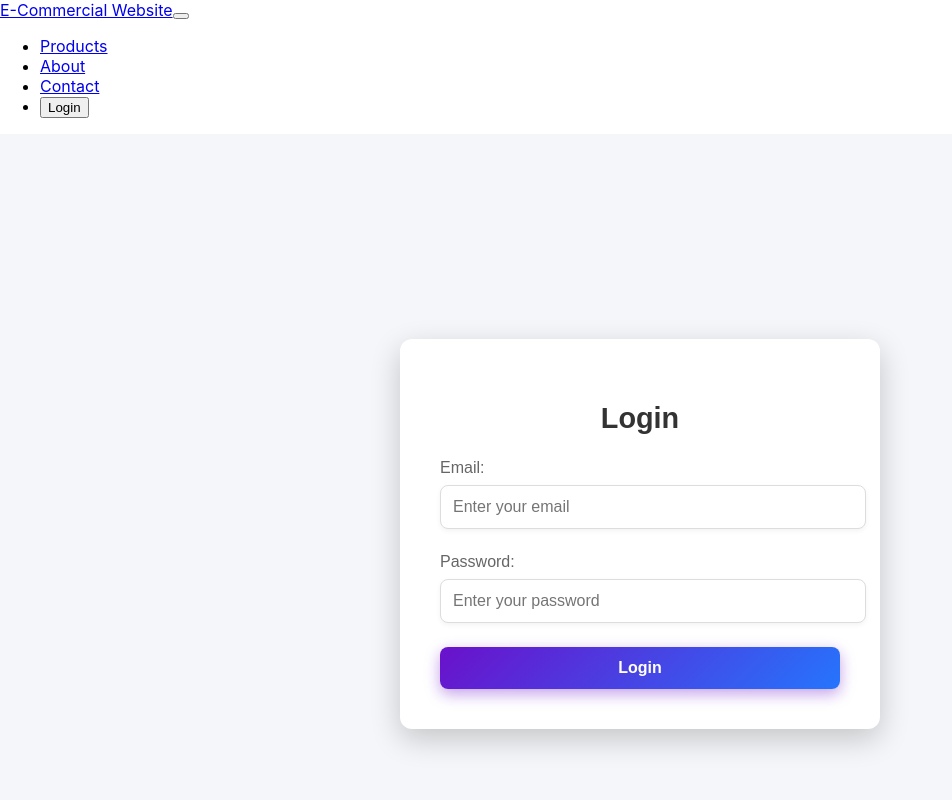
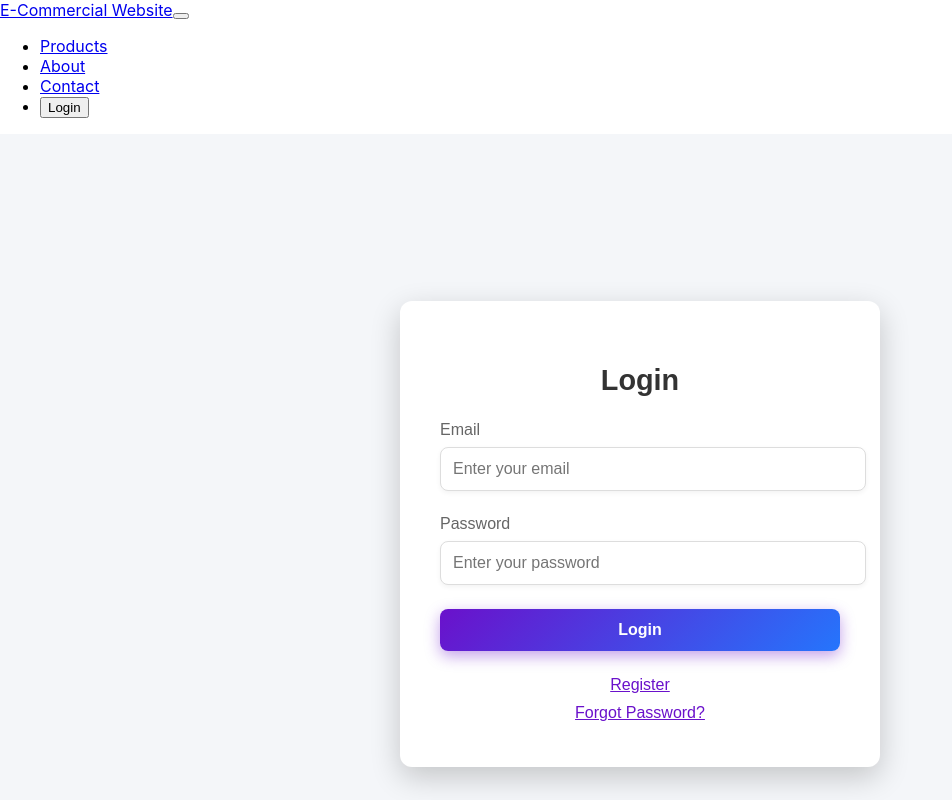
Before and after one commit to Namhehe237/EcommercialWebFrontEnd, a React (Create React App) app: page /user/login in a window 1280 px wide. Shown: the top 800 px of the page, without its empty margins (0-952 px from the left). Built offline with nearby package versions, Linux system fonts and the light colour scheme; the HTML template or start-up script is replaced by a standard one.

Commit message:
slightly adjust loginpage

```diff
--- a/src/layouts/Component/LoginPage/LoginPage.jsx
+++ b/src/layouts/Component/LoginPage/LoginPage.jsx
@@ -36,7 +36,7 @@ const LoginPage = () => {
         <h2 className="login-title">Login</h2>
         <form className="login-form" onSubmit={handleLogin}>
           <div className="form-group">
-            <label>Email:</label>
+            <label>Email</label>
             <input
               type="email"
               value={email}
@@ -45,7 +45,7 @@ const LoginPage = () => {
             />
           </div>
           <div className="form-group">
-            <label>Password:</label>
+            <label>Password</label>
             <input
               type="password"
               value={password}
@@ -57,7 +57,25 @@ const LoginPage = () => {
             Login
           </button>
         </form>
-        {message && <p className="error-message">{message}</p>}
+
+        {/* Register and Forgot Password Buttons */}
+        <div className="additional-links">
+          <button
+            className="btn-secondary"
+            onClick={() => navigate("/user/register")} // Navigate to the register page
+          >
+            Register
+          </button>
+          <br />
+          <button
+            className="btn-link"
+            onClick={() => navigate("/user/forgot-password")} // Navigate to the forgot password page
+          >
+            Forgot Password?
+          </button>
+        </div>
+
+        {message && <p className="message">{message}</p>}
       </div>
     </div>
   );
--- a/src/style/LoginPage/LoginPage.css
+++ b/src/style/LoginPage/LoginPage.css
@@ -85,6 +85,29 @@
     text-align: center;
 }
 
+/* Forgot Password and Register Button Styles */
+.additional-links {
+    margin-top: 20px;
+    text-align: center;
+}
+
+.btn-secondary, .btn-link {
+    background-color: transparent;
+    border: none;
+    color: #6a11cb;
+    text-decoration: underline;
+    cursor: pointer;
+    font-size: 1rem;
+    transition: color 0.3s ease;
+    padding: 5px 0;
+    font-weight: 500;
+}
+
+.btn-secondary:hover, .btn-link:hover {
+    color: #2575fc;
+    text-decoration: none;
+}
+
 /* Animations */
 @keyframes fadeIn {
     from {
```
